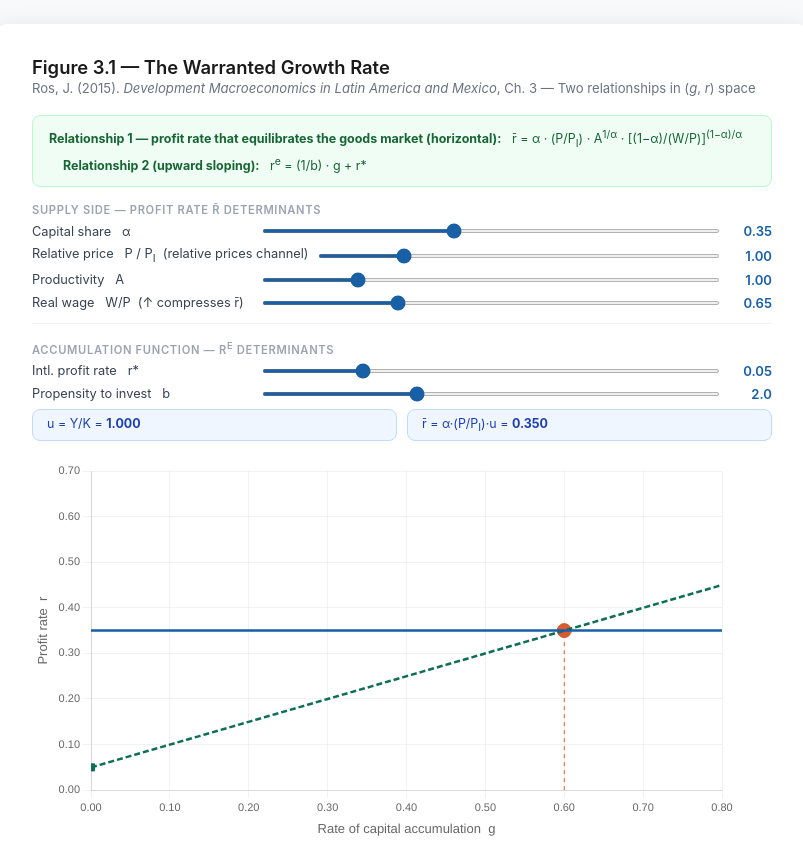
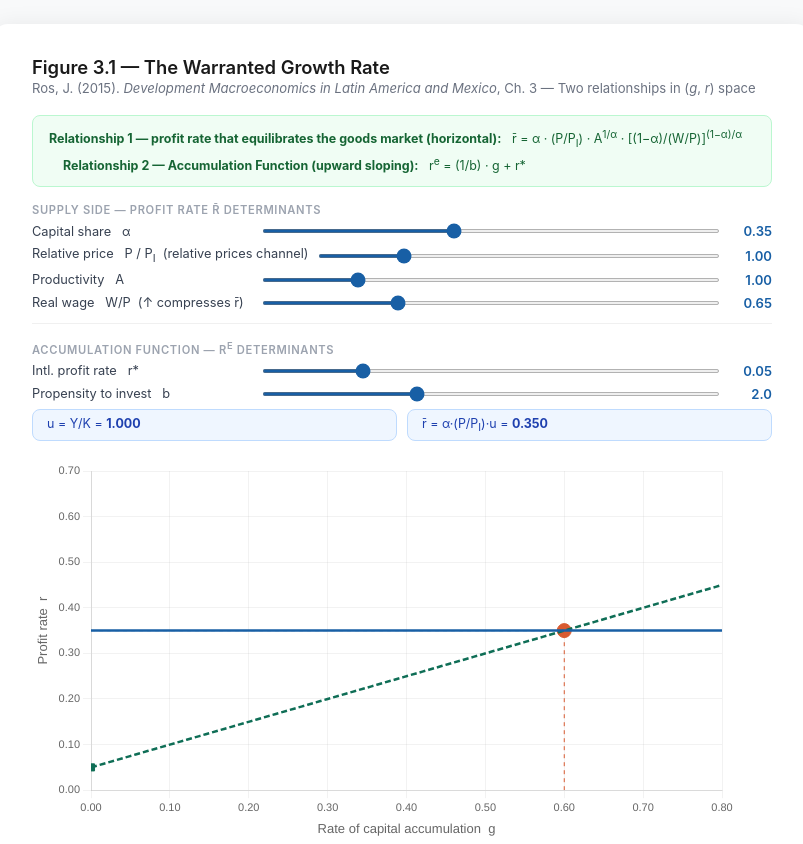
Before and after one commit to KeynesMarx/RosChapter_3, a plain HTML site: page index.html in a window 1280 px wide. Shown: the top 844 px of the page, without its empty margins (238-1041 px from the left). Drawn offline with nearby package versions, Linux system fonts and the light colour scheme.

Commit message:
Update index.html

```diff
--- a/index.html
+++ b/index.html
@@ -40,7 +40,7 @@
   <div class="eq-box">
     <strong>Relationship 1 &mdash; profit rate that equilibrates the goods market (horizontal):</strong> &nbsp; r&#772; = &alpha; &middot; (P/P<sub>I</sub>) &middot; A<sup>1/&alpha;</sup> &middot; [(1&minus;&alpha;)/(W/P)]<sup>(1&minus;&alpha;)/&alpha;</sup>
     &nbsp;&nbsp;&nbsp;
-    <strong>Relationship 2 (upward sloping):</strong> &nbsp; r<sup>e</sup> = (1/b) &middot; g + r*
+    <strong>Relationship 2 &mdash; Accumulation Function (upward sloping):</strong> &nbsp; r<sup>e</sup> = (1/b) &middot; g + r*
   </div>
   <div class="section-label">Supply side &mdash; profit rate r&#772; determinants</div>
   <div class="ctrl"><label>Capital share &nbsp; &alpha;</label><input type="range" id="alpha" min="0.10" max="0.70" step="0.05" value="0.35"><span id="alphav">0.35</span></div>
```
